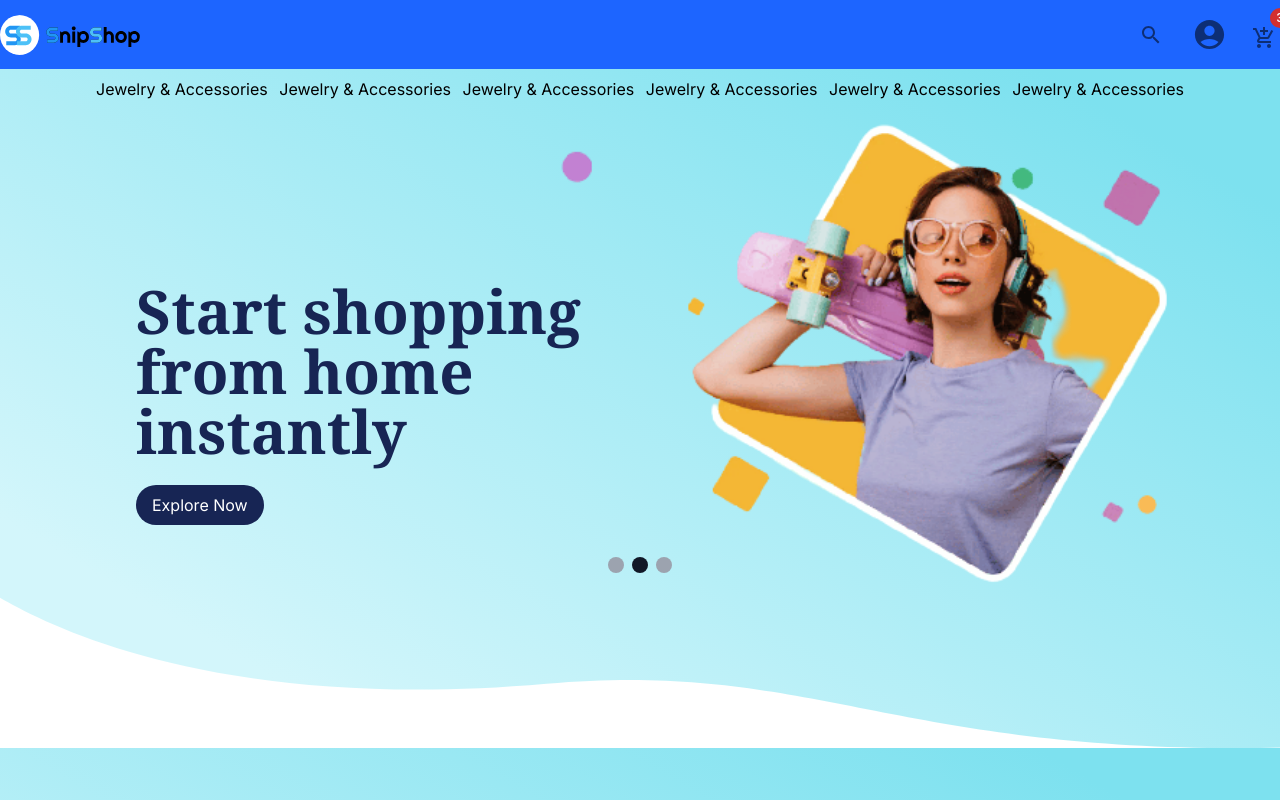
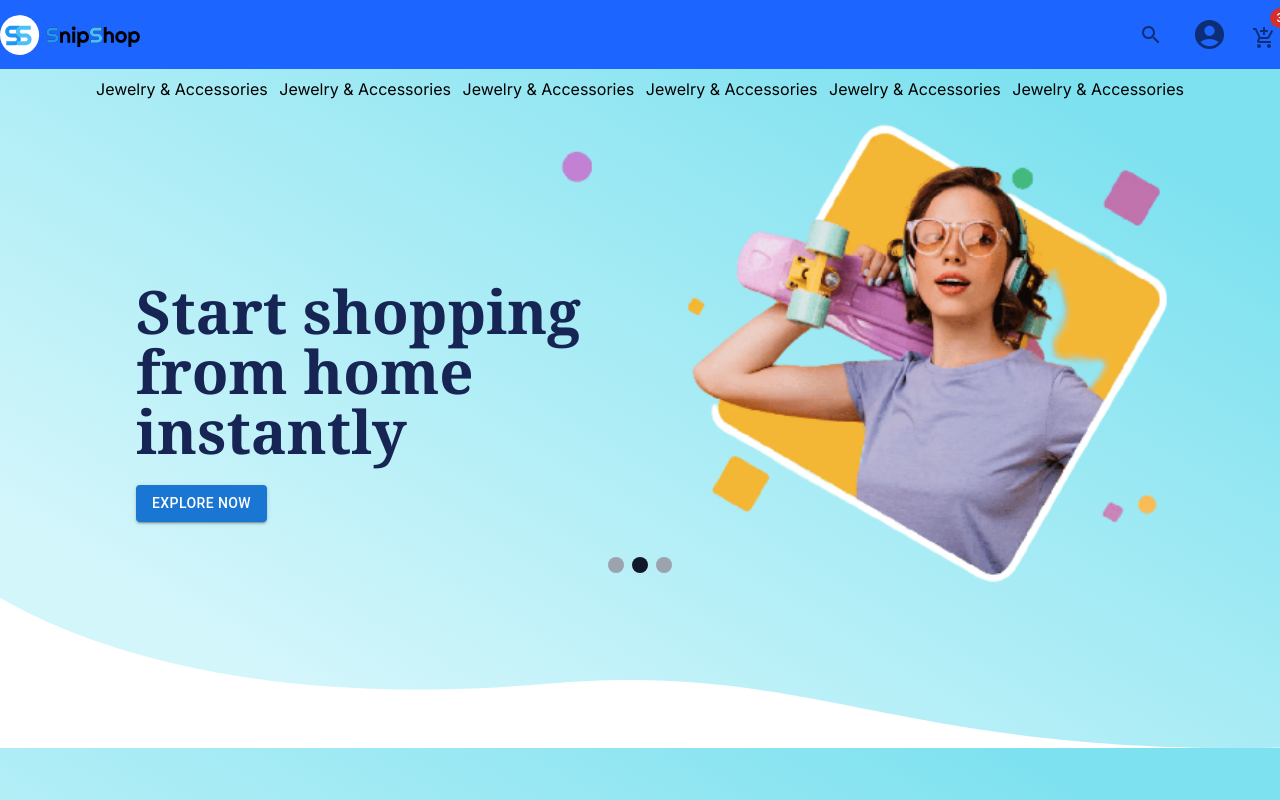
Before and after one commit to ShahadatShuvo/task-myShop, a Next.js app: page / in a window 1280 px wide. Shown: the top 800 px of the page. Built offline with nearby package versions, Linux system fonts and the light colour scheme.

Commit message:
button modified in hero-section

```diff
--- a/src/components/homepage/heroSection/Carousel.tsx
+++ b/src/components/homepage/heroSection/Carousel.tsx
@@ -1,4 +1,5 @@
 "use client";
+import { Button } from "@mui/material";
 import Image from "next/image";
 import Link from "next/link";
 import { useEffect, useState } from "react";
@@ -41,9 +42,9 @@ function Carousel() {
           {texts[currentImage]}
         </h2>
 
-        <button className="mt-4 my-8 bg-blue-950 text-white rounded-3xl py-2 px-4 ">
-          <Link href="/products">Explore Now</Link>
-        </button>
+        <Button variant="contained" className="rounded-full bg-black">
+          <a href="/">Explore Now</a>
+        </Button>
       </div>
       <div className="absolute bottom-4 left-0 right-0 flex justify-center space-x-2">
         {images.map((image, index) => (
```
